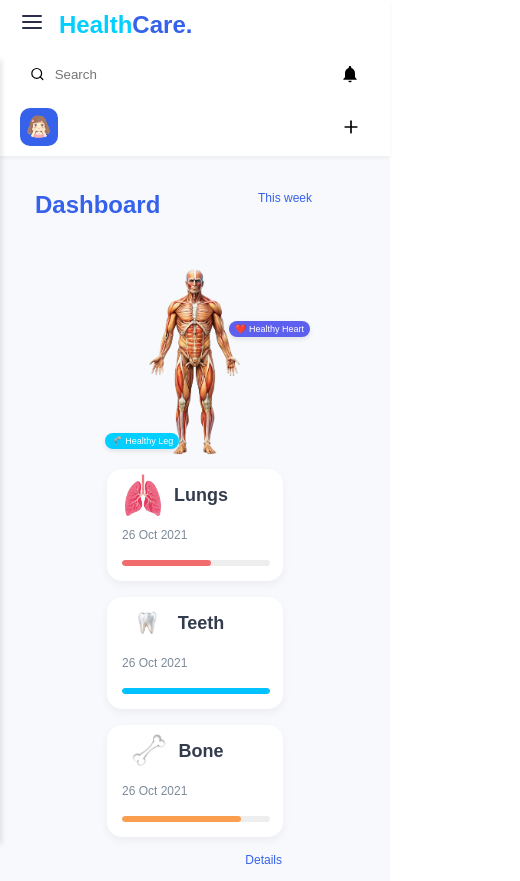
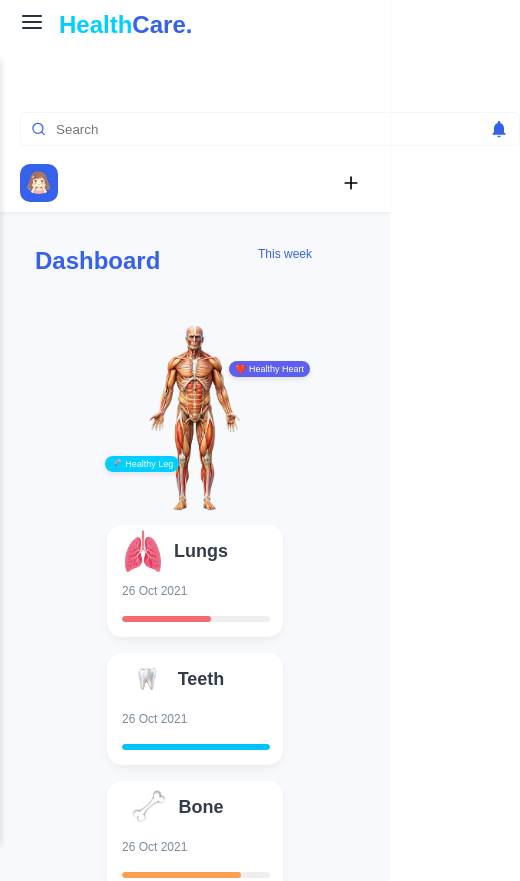
Before and after one commit to Dara18-bling/healthcare-dashboard, a React (Vite) app: page / in a window 390 px wide. Shown: the top 881 px of the page, 520 px wide, since content can reach past the window. Built offline with nearby package versions, Linux system fonts and the light colour scheme.

Commit message:
correct serach bar size

```diff
--- a/src/components/DashboardMainContent/ActivityFeed/ActivityFeed.css
+++ b/src/components/DashboardMainContent/ActivityFeed/ActivityFeed.css
@@ -11,12 +11,13 @@
   justify-content: space-between;
   align-items: center;
   margin-bottom: 16px;
+
 }
 
 .activity-heading h4 {
   margin: 0;
   font-size: 1rem;
-  color: #1a1a1a;
+  color: var(--primary-blue);
 }
 
 .activity-heading p {
--- a/src/components/DashboardMainContent/AnatomySection/AnatomySection.css
+++ b/src/components/DashboardMainContent/AnatomySection/AnatomySection.css
@@ -106,5 +106,14 @@
     padding: 3px 6px;
   }
 
+.heart {
+  top: 32%;
+  right: -35px;
 
 }
+
+.leg {
+  bottom: -1%;
+  left: -6%;
+}
+}
--- a/src/components/Header/Header.css
+++ b/src/components/Header/Header.css
@@ -11,7 +11,12 @@
   box-shadow: 0 2px 4px rgba(0, 0, 0, 0.05);
   flex-wrap: wrap;
 }
-
+.header-left{
+  display: flex;
+  justify-content: space-between;
+  gap: 4rem;
+  flex-wrap: wrap;
+}
 .logo-section {
   display: flex;
   align-items: center;
@@ -41,11 +46,11 @@
   display: flex;
   align-items: center;
   gap: 15px;
-  border: 1px solid var(--border-color);
+  border: 1px solid var( --search-bg);
   border-radius: 5px;
   padding: 6px 10px;
   width: 35%;
-  min-width: 200px;
+  min-width: 500px;
 }
 
 .search {
@@ -53,6 +58,7 @@
   align-items: center;
   gap: 10px;
   flex: 1;
+  color: var(--primary-blue);
 }
 
 .search input {
@@ -63,7 +69,7 @@
 }
 
 .bell-icon {
-  color: var(--dark-blue);
+  color: var(--primary-blue);
   font-size: 20px;
   cursor: pointer;
 }
--- a/src/components/Header/Header.jsx
+++ b/src/components/Header/Header.jsx
@@ -7,8 +7,8 @@ import './Header.css';
 const Header = ({ toggleSidebar }) => {
   return (
     <header className="header">
+    <div className='header-left'>
       <div className="logo-section">
-        {/* Hamburger only visible on small screens */}
         <button className="menu-btn" onClick={toggleSidebar}>
           <FiMenu />
         </button>
@@ -25,7 +25,7 @@ const Header = ({ toggleSidebar }) => {
         </div>
         <MdNotifications className="bell-icon" />
       </div>
-
+</div>
       <div className="header-right">
         <div className="profile">
           <img src={avtar} alt="avatar" />
```
